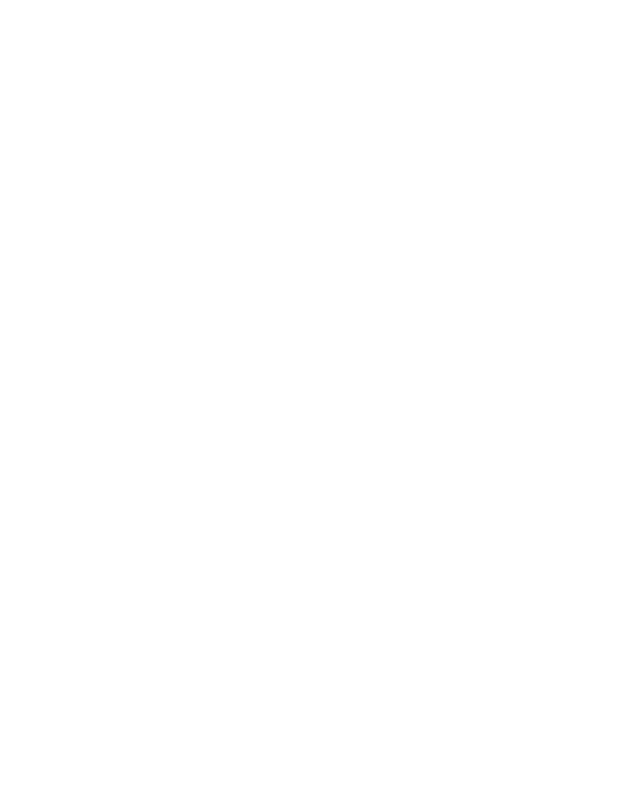
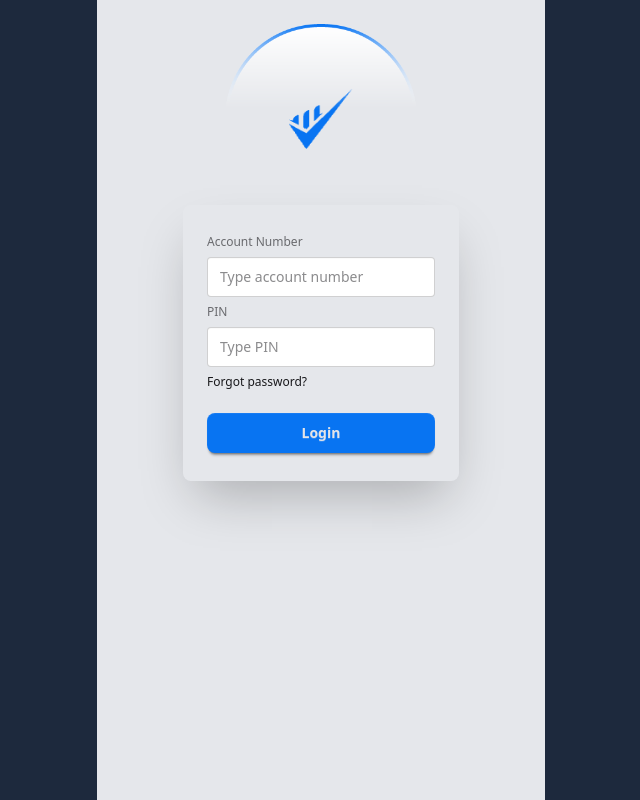
Before and after one commit to hamadismail/payo-mobile-bank, a plain HTML site: page index.html in a window 1280 px wide. Shown: the whole page, without its empty margins (319-959 px from the left). Drawn offline with nearby package versions, Linux system fonts and the light colour scheme.

Commit message:
added-login-page

```diff
--- a/index.html
+++ b/index.html
@@ -13,5 +13,42 @@
     />
     <script src="https://cdn.jsdelivr.net/npm/@tailwindcss/browser@4"></script>
   </head>
-  <body></body>
+  <body class="bg-slate-800">
+    <section class="max-w-md min-h-screen mx-auto py-6 bg-gray-200">
+      <header>
+        <nav class="flex justify-center items-center mt-6">
+          <div class="flex justify-center items-center w-9/12 my-10 relative">
+            <img class="w-48 absolute" src="assets/bg.png" alt="" />
+            <img class="w-16" src="assets/Group.png" alt="" />
+          </div>
+        </nav>
+      </header>
+
+      <!-- login section -->
+      <div class="hero bg-gray-200">
+        <div class="hero-content">
+          <div class="card w-full max-w-sm shrink-0 shadow-2xl">
+            <div class="card-body">
+              <fieldset class="fieldset">
+                <label class="fieldset-label">Account Number</label>
+                <input
+                  type="number"
+                  class="input"
+                  placeholder="Type account number"
+                />
+                <label class="fieldset-label">PIN</label>
+                <input type="password" class="input" placeholder="Type PIN" />
+                <div><a class="link link-hover">Forgot password?</a></div>
+                <button
+                  class="btn btn-neutral mt-4 rounded-lg bg-[#0874F2] border-none"
+                >
+                  Login
+                </button>
+              </fieldset>
+            </div>
+          </div>
+        </div>
+      </div>
+    </section>
+  </body>
 </html>
```
Also changed, not shown: assets/Group.png (added), assets/bg.png (added), assets/bonus1.png (added), assets/money1.png (added), assets/purse1.png (added), assets/send1.png (added), assets/transaction1.png (added), assets/wallet1.png (added), tailwind.config.js (added).
